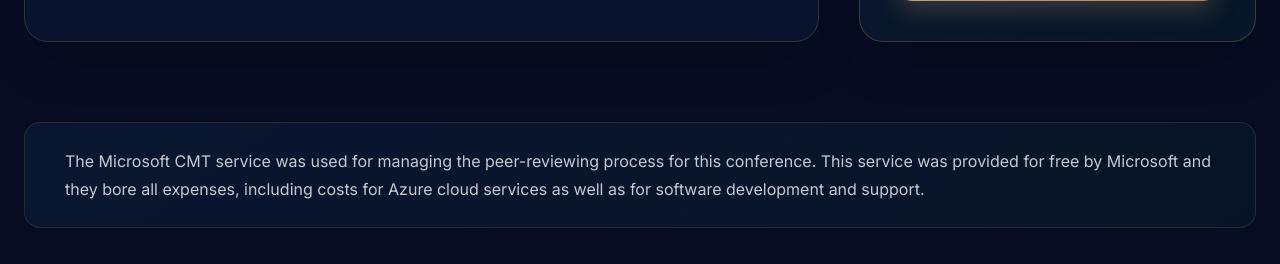
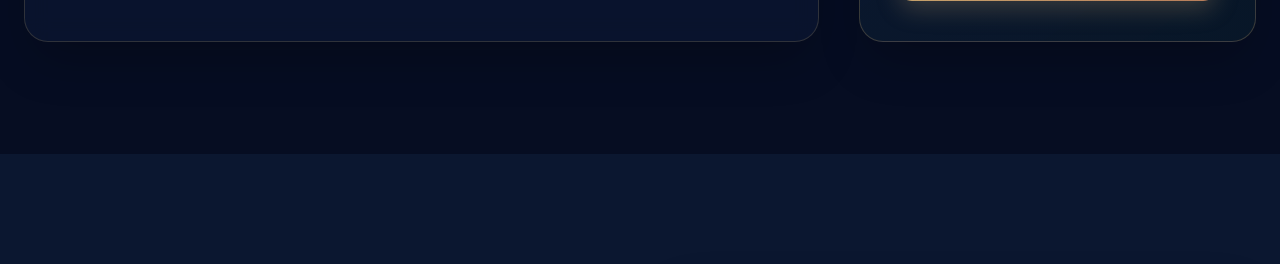
Before and after one commit to vkrm03/icabdai2026, a React (Vite) app: page / in a window 1280 px wide. Shown: the part 8880-9144 px from the top of the page. Built offline with nearby package versions, Linux system fonts and the light colour scheme; grey boxes are pictures that could not be loaded.

Commit message:
cmt updated

```diff
--- a/src/components/Registration.jsx
+++ b/src/components/Registration.jsx
@@ -163,30 +163,7 @@
           </div>
         </div>
       </div>
-      {/* Microsoft CMT Acknowledgment */}
-        <div className="mx-auto mt-20 max-w-7xl">
-          <div
-            className="rounded-2xl border px-6 py-6 md:px-10"
-            style={{
-              background:
-                "linear-gradient(145deg, rgba(15,32,64,0.5), rgba(9,24,41,0.7))",
-              borderColor: "rgba(201,169,110,0.15)",
-            }}
-          >
-            <p
-              className="text-sm md:text-base leading-7"
-              style={{
-                color: "#C8C9D0",
-                fontFamily: "'Inter', sans-serif",
-              }}
-            >
-              The Microsoft CMT service was used for managing the peer-reviewing
-              process for this conference. This service was provided for free
-              by Microsoft and they bore all expenses, including costs for Azure
-              cloud services as well as for software development and support.
-            </p>
-          </div>
-        </div>
+
     </section>
   );
 }
```
Also changed, not shown: public/.cmt.html (added).
